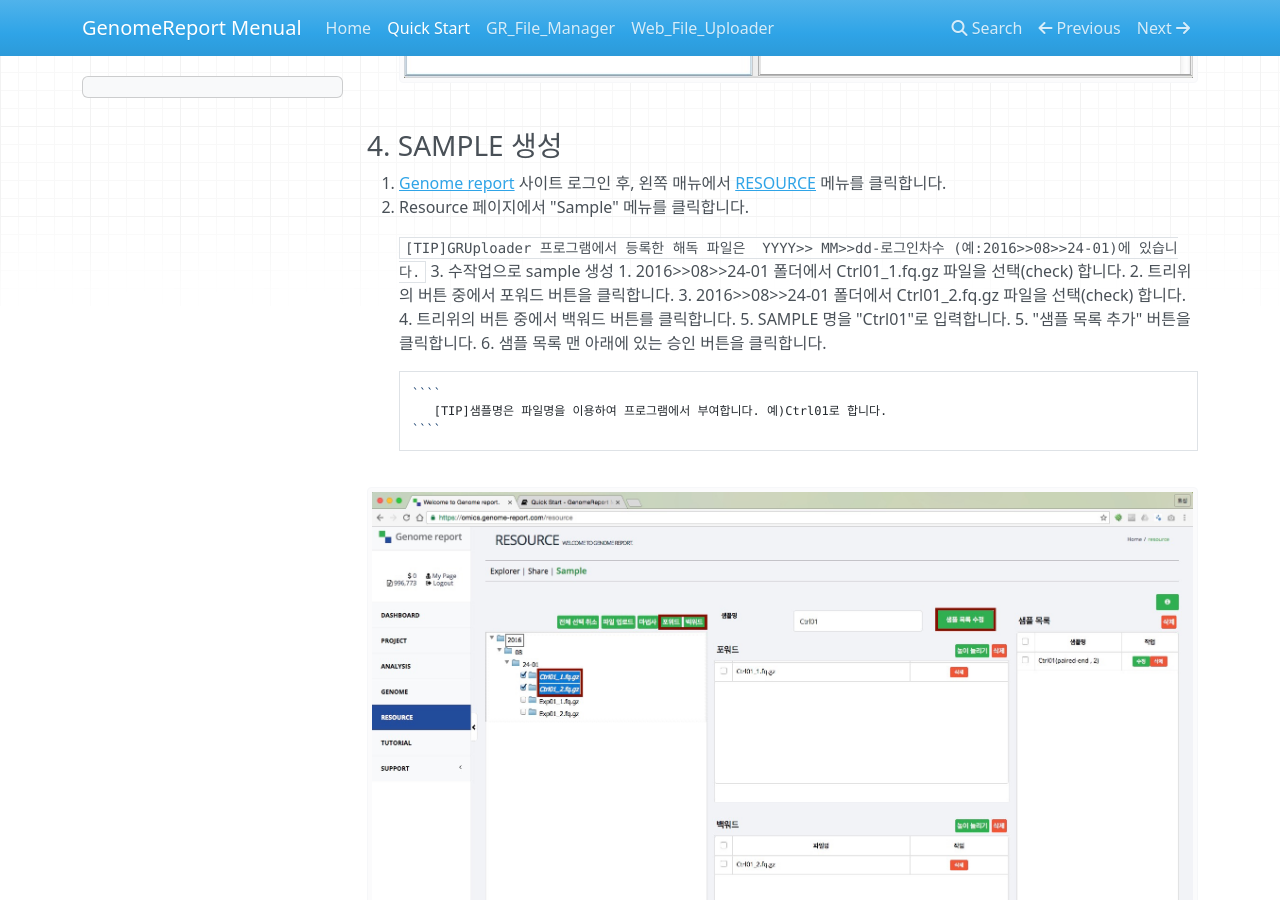
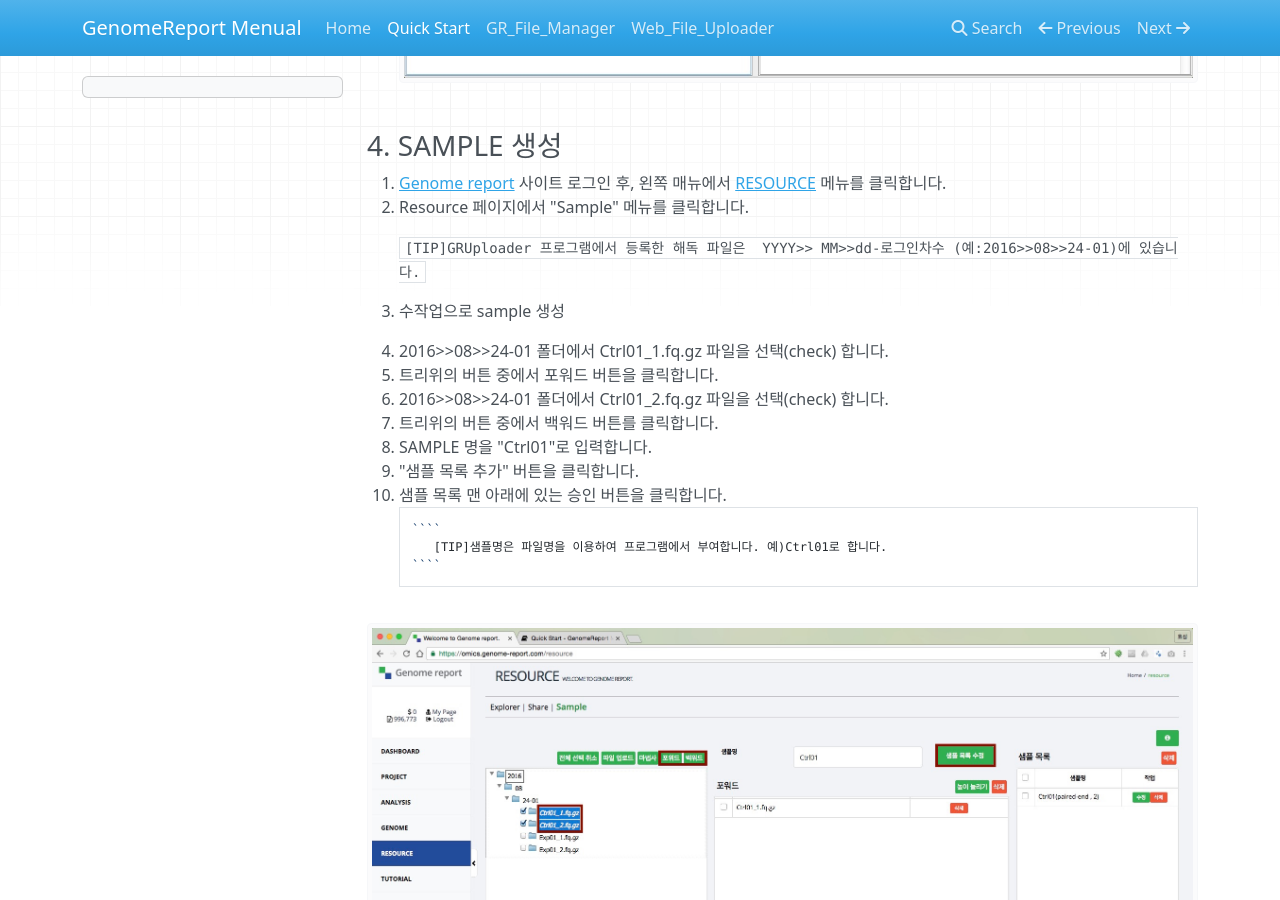
Before and after one commit to genomereport/gimanual, an MkDocs documentation site: the page built from docs/Quick_Start.md, in a window 1280 px wide and 900 px high, scrolled down 2865 px. Built offline with MkDocs 1.6.1, drawn with Linux system fonts in a browser that asks for light colours; nearby versions of some CDN libraries; old or Windows-style settings are respelled for this version of MkDocs.

Commit message:
오타자 수정

`````diff
--- a/docs/Quick_Start.md
+++ b/docs/Quick_Start.md
@@ -33,11 +33,11 @@
 
 1. <a href="https://omics.genome-report.com/member" target="_blank">Genome report</a> 사이트 로그인 후, <a href="https://omics.genome-report.com/down_file/sample" target="_blank">SAMPLE FILE DOWNLOAD </a> 페이지를 방문합니다.
 
-3. 아래 4개의 해독 파일을 다운로드 합니다.
-   1. Ctrl01_1.fq.gz
-   2. Ctrl01_2.fq.gz
-   3. Exp01_1.fq.gz
-   4. Exp01_2.fq.gz
+2. 아래 4개의 해독 파일을 다운로드 합니다.
+   * Ctrl01_1.fq.gz
+   * Ctrl01_2.fq.gz
+   * Exp01_1.fq.gz
+   * Exp01_2.fq.gz
 
   ````
  [TIP]4개 파일 모두를 다운로드 하면 분석에 필요한 포인트를 자동으로 지급합니다. 포인트는 단 한번만 지급됩니다.
@@ -74,6 +74,7 @@
      ````
      [TIP]GRUploader 프로그램에서 등록한 해독 파일은  YYYY>> MM>>dd-로그인차수 (예:2016>>08>>24-01)에 있습니다.
      ````
+
 3. 수작업으로 sample 생성
    1. 2016>>08>>24-01 폴더에서 Ctrl01_1.fq.gz 파일을 선택(check) 합니다.
    2. 트리위의 버튼 중에서 포워드 버튼을 클릭합니다.
@@ -82,6 +83,7 @@
    5. SAMPLE 명을  "Ctrl01"로 입력합니다.
    5. "샘플 목록 추가" 버튼을 클릭합니다.
    6. 샘플 목록 맨 아래에 있는 승인 버튼을 클릭합니다.
+
 
         ````
            [TIP]샘플명은 파일명을 이용하여 프로그램에서 부여합니다. 예)Ctrl01로 합니다.
`````
